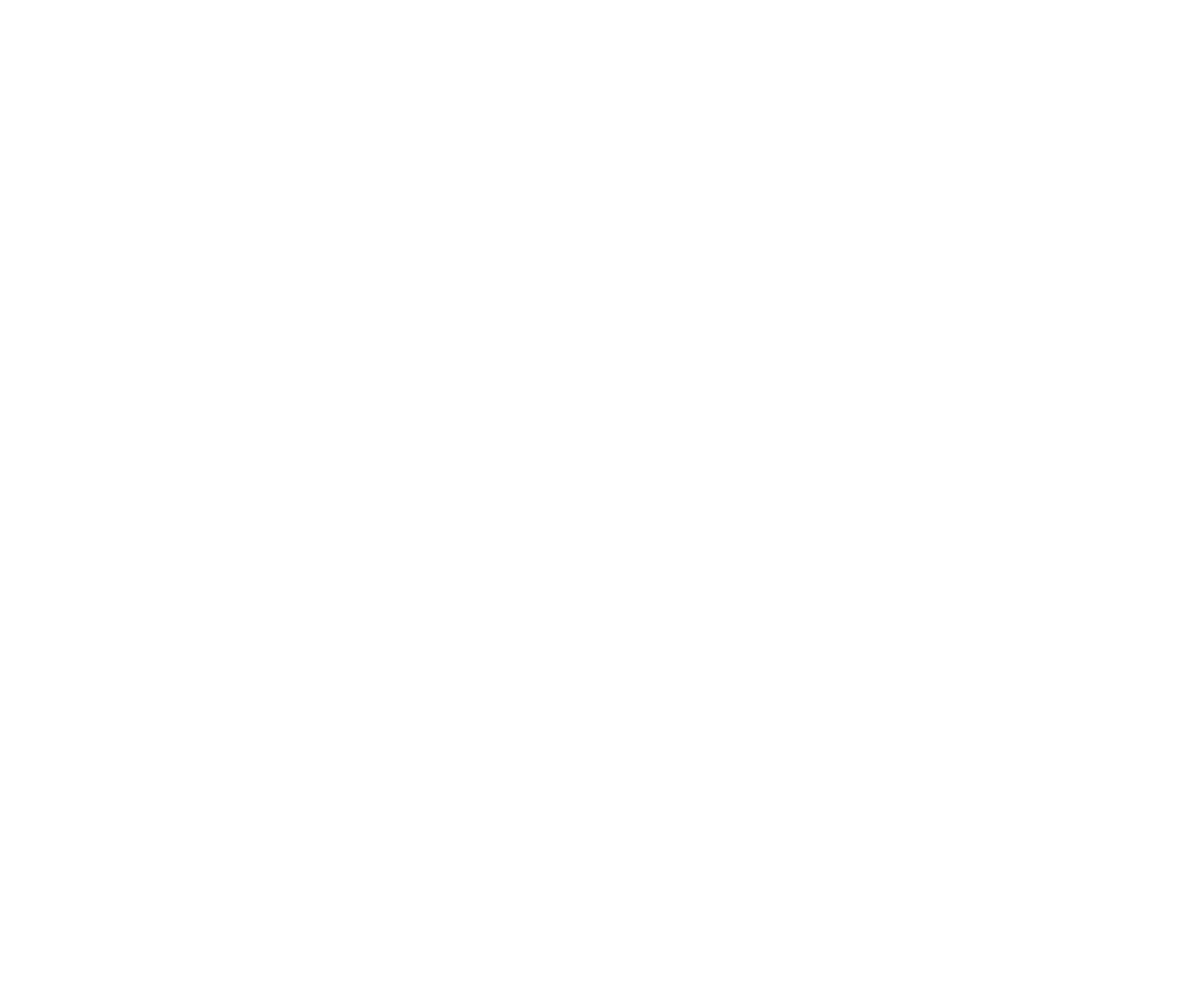
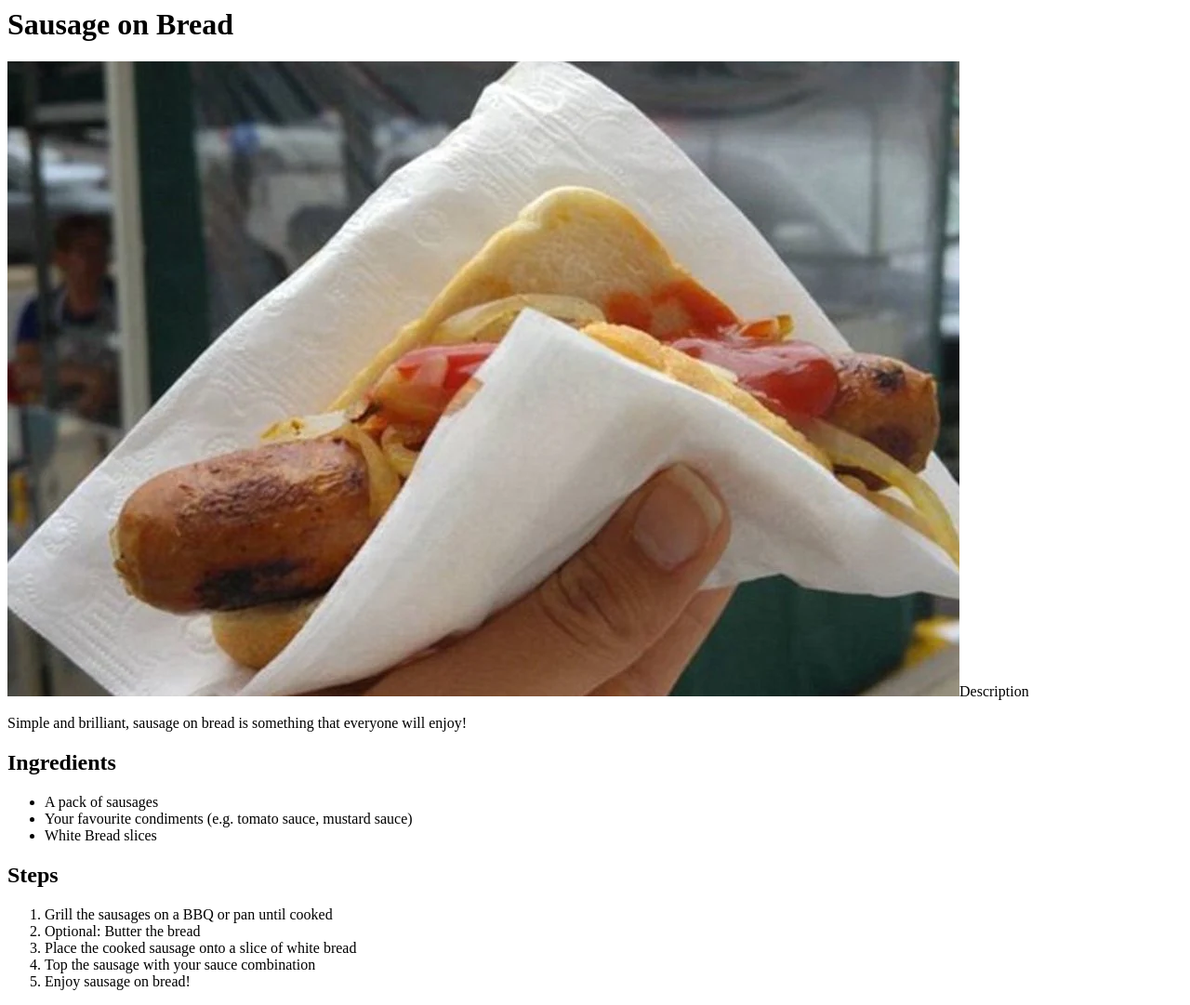
Before and after one commit to JMTC-dev/odin-recipes, a plain HTML site: page recipes/sausage-on-bread.html in a window 1280 px wide. Shown: the whole page at 93% size. Before the commit the page ends 800 px from the top, so only its background shows below. Drawn offline with Linux system fonts and the light colour scheme.

Commit message:
feat: Add complete sausage on bread recipe page and link

```diff
--- a/recipes/sausage-on-bread.html
+++ b/recipes/sausage-on-bread.html
@@ -4,5 +4,28 @@
         <meta name="viewport" content="width=device-width, initial-scale=1.0" />
         <title>Sausage on Bread | Odin Recipes</title>
     </head>
-    <body></body>
+    <body>
+        <h1>Sausage on Bread</h1>
+        <img src="sausage-on-bread.webp" alt="Sausage on white bread with tomato and mustard sauce, wrapped up in paper serviettes. "
+
+        <h2>Description</h2>
+        <p>Simple and brilliant, sausage on bread is something that everyone will enjoy!</p>
+
+        <h2>Ingredients</h2>
+        <ul>
+            <li>A pack of sausages</li>
+            <li>Your favourite condiments (e.g. tomato sauce, mustard sauce)</li>
+            <li>White Bread slices</li>
+        </ul>
+
+        <h2>Steps</h2>
+        <ol>
+        <li>Grill the sausages on a BBQ or pan until cooked</li>
+        <li>Optional: Butter the bread</li>
+        <li>Place the cooked sausage onto a slice of white bread</li>
+        <li>Top the sausage with your sauce combination</li>
+        <li>Enjoy sausage on bread!</li>
+        </ol>
+
+    </body>
 </html>
```
Also changed, not shown: index.html (+1 -0 lines), recipes/sausage-on-bread.webp (added).
